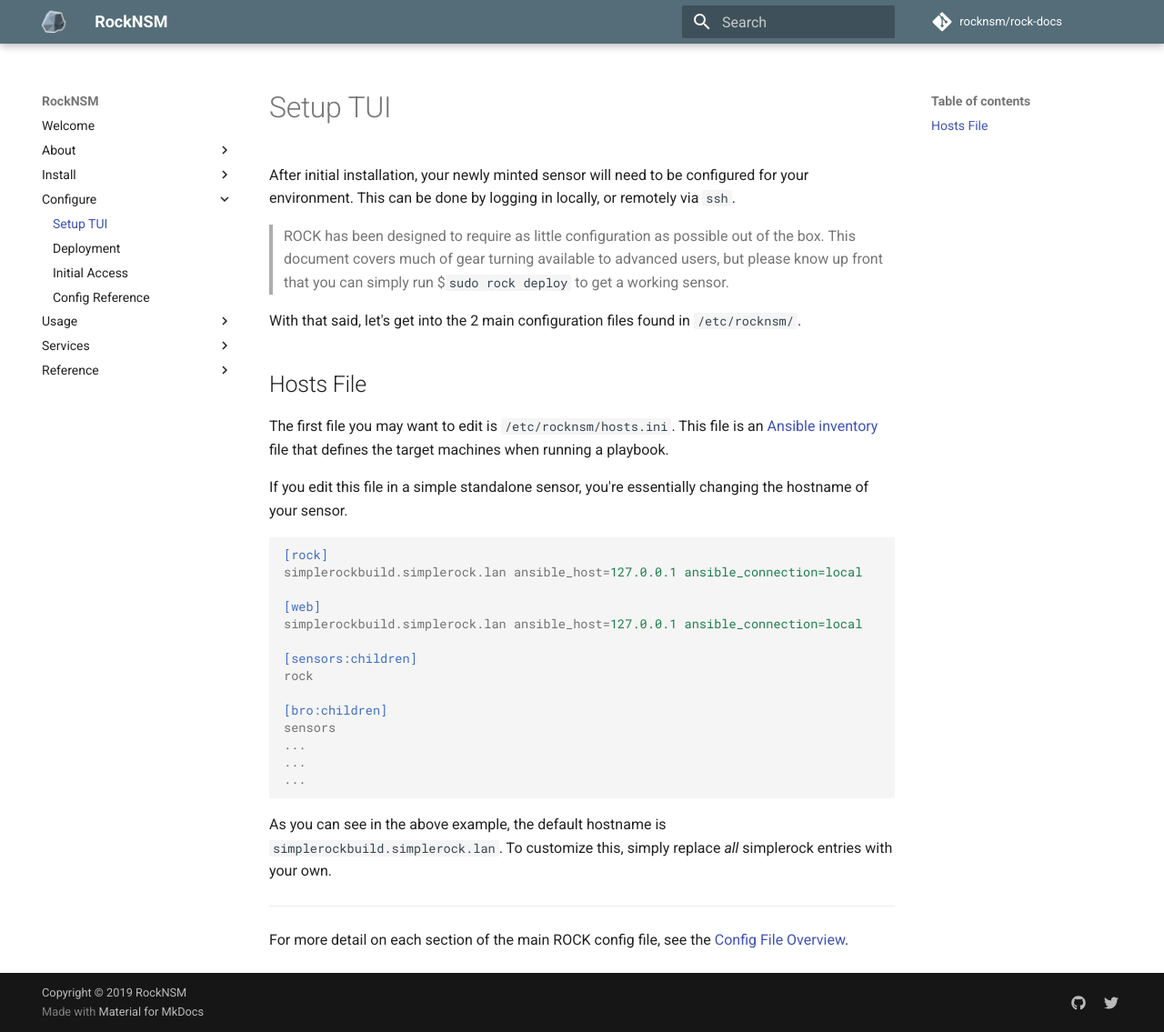
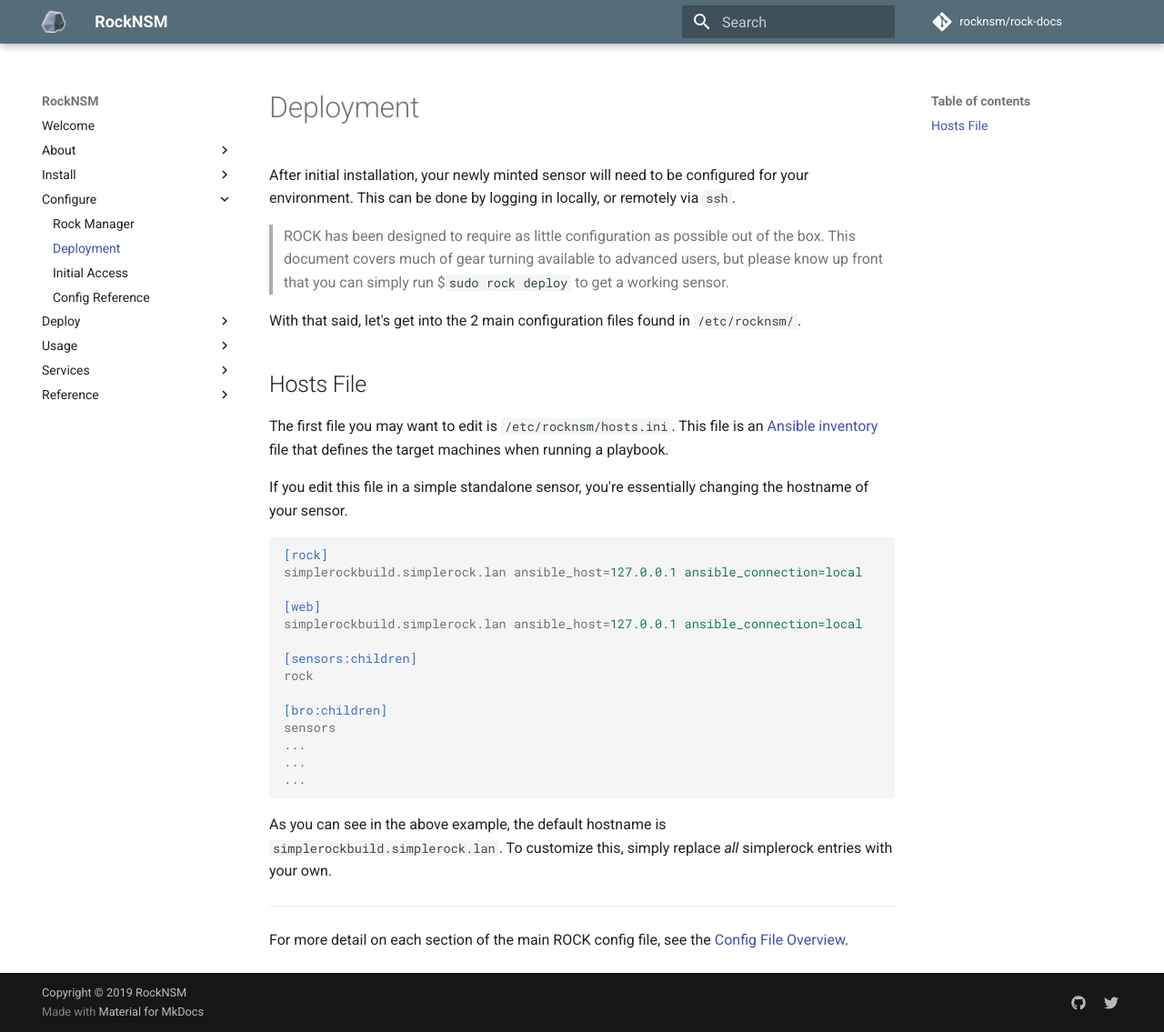
Before and after one commit to rocknsm/rock-docs, an MkDocs documentation site: the page built from docs/configure/setup-tui.md, in a window 1280 px wide and 1135 px high. Shown: the whole window at 91% size. Built offline with MkDocs 1.6.1 and Material for MkDocs 9.7.7, drawn with Linux system fonts in a browser that asks for light colours; comment, search, counter and statistics services are not loaded.

Commit message:
rename files and break out deployment types

```diff
--- a/mkdocs.yml
+++ b/mkdocs.yml
@@ -62,10 +62,13 @@
     - Installation: install/install.md
     #- Example VM Install: vm_install.md
   - Configure:
-    - Setup TUI: configure/setup-tui.md
-    - Deployment: configure/deployment.md
+    - Rock Manager: configure/rock-manager.md
+    - Deployment: configure/setup-tui.md
     - Initial Access: configure/initial-access.md
     - Config Reference: configure/reference.md
+  - Deploy:
+    - Single Node: deploy/single-node.md
+    - Multi Node: deploy/multi-node.md
   - Usage:
     - Basic Operation: usage/index.md
     - Support: usage/support.md
```
